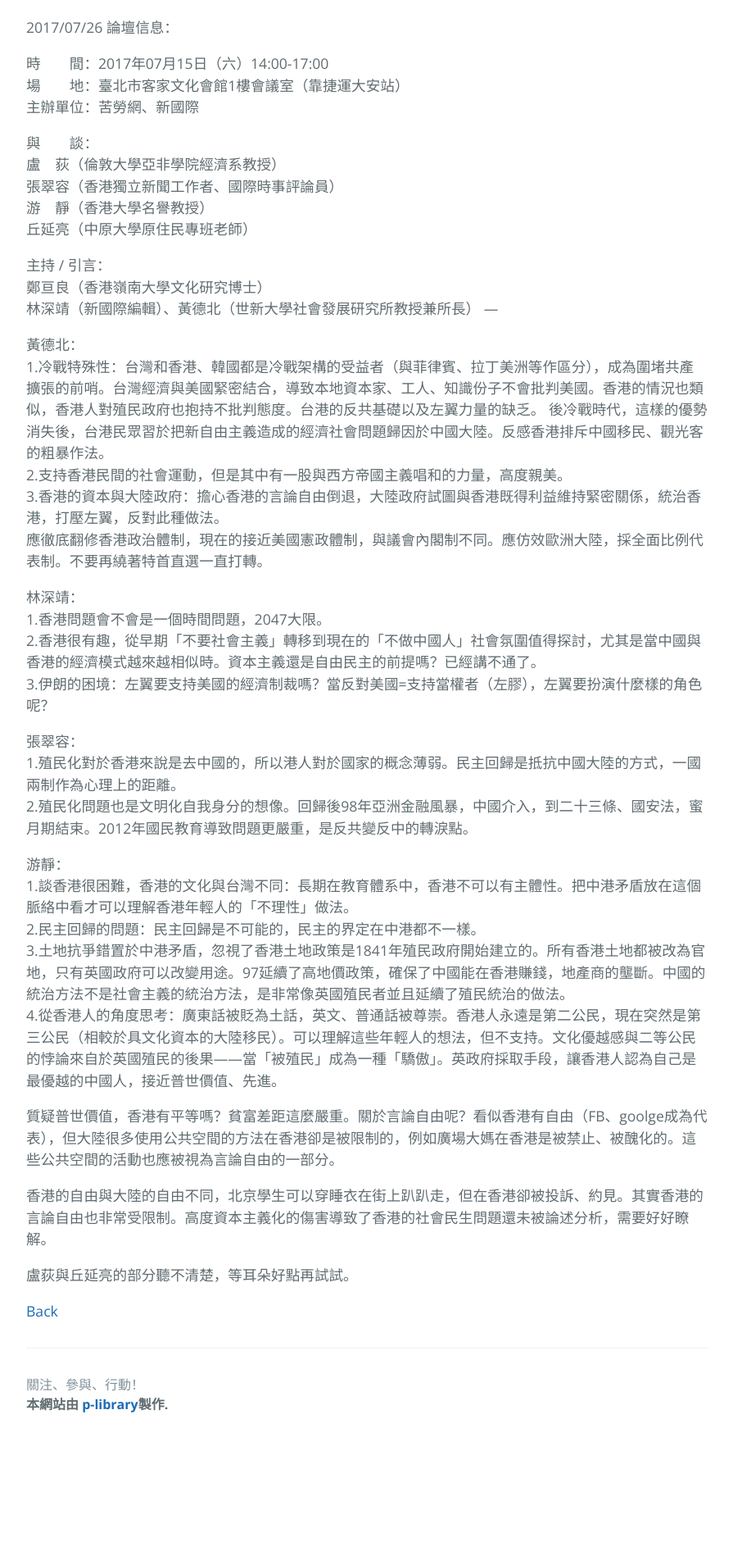
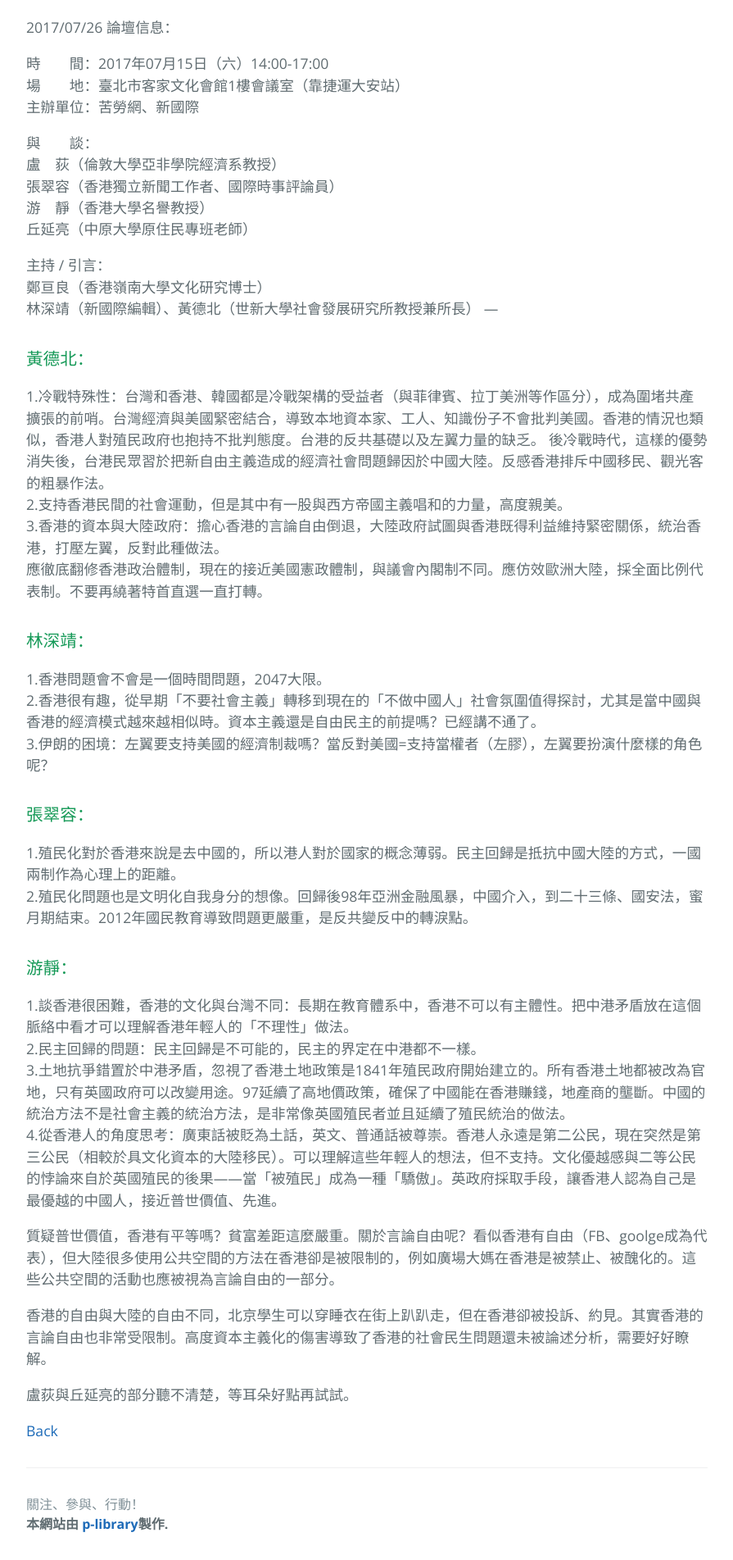
Before and after one commit to p-library/b614103080, a Jekyll site: the page built from _posts/2017-07-26-整理「重新思考社會主義」七月論壇：香港回歸20年，往何處去?.md, in a window 1280 px wide. Shown: the part 696-2599 px from the top of the page at 82% size, without its empty margins (192-1087 px from the left). Built offline with Jekyll 4.4.1, drawn with Linux system fonts in a browser that asks for light colours; before the commit the page ends 2453 px from its top, so only the background shows below that.

```diff
--- a/_posts/2017-07-26-整理「重新思考社會主義」七月論壇：香港回歸20年，往何處去?.md
+++ b/_posts/2017-07-26-整理「重新思考社會主義」七月論壇：香港回歸20年，往何處去?.md
@@ -27,23 +27,23 @@ description: 香港很有趣，從早期「不要社會主義」轉移到現在
 林深靖（新國際編輯）、黃德北（世新大學社會發展研究所教授兼所長）
 ---
 
-黃德北：
+### 黃德北：
 1.冷戰特殊性：台灣和香港、韓國都是冷戰架構的受益者（與菲律賓、拉丁美洲等作區分），成為圍堵共產擴張的前哨。台灣經濟與美國緊密結合，導致本地資本家、工人、知識份子不會批判美國。香港的情況也類似，香港人對殖民政府也抱持不批判態度。台港的反共基礎以及左翼力量的缺乏。
 後冷戰時代，這樣的優勢消失後，台港民眾習於把新自由主義造成的經濟社會問題歸因於中國大陸。反感香港排斥中國移民、觀光客的粗暴作法。
 2.支持香港民間的社會運動，但是其中有一股與西方帝國主義唱和的力量，高度親美。
 3.香港的資本與大陸政府：擔心香港的言論自由倒退，大陸政府試圖與香港既得利益維持緊密關係，統治香港，打壓左翼，反對此種做法。
 應徹底翻修香港政治體制，現在的接近美國憲政體制，與議會內閣制不同。應仿效歐洲大陸，採全面比例代表制。不要再繞著特首直選一直打轉。
 
-林深靖：
+### 林深靖：
 1.香港問題會不會是一個時間問題，2047大限。
 2.香港很有趣，從早期「不要社會主義」轉移到現在的「不做中國人」社會氛圍值得探討，尤其是當中國與香港的經濟模式越來越相似時。資本主義還是自由民主的前提嗎？已經講不通了。
 3.伊朗的困境：左翼要支持美國的經濟制裁嗎？當反對美國=支持當權者（左膠），左翼要扮演什麼樣的角色呢？
 
-張翠容：
+### 張翠容：
 1.殖民化對於香港來說是去中國的，所以港人對於國家的概念薄弱。民主回歸是抵抗中國大陸的方式，一國兩制作為心理上的距離。
 2.殖民化問題也是文明化自我身分的想像。回歸後98年亞洲金融風暴，中國介入，到二十三條、國安法，蜜月期結束。2012年國民教育導致問題更嚴重，是反共變反中的轉淚點。
 
-游靜：
+### 游靜：
 1.談香港很困難，香港的文化與台灣不同：長期在教育體系中，香港不可以有主體性。把中港矛盾放在這個脈絡中看才可以理解香港年輕人的「不理性」做法。
 2.民主回歸的問題：民主回歸是不可能的，民主的界定在中港都不一樣。
 3.土地抗爭錯置於中港矛盾，忽視了香港土地政策是1841年殖民政府開始建立的。所有香港土地都被改為官地，只有英國政府可以改變用途。97延續了高地價政策，確保了中國能在香港賺錢，地產商的壟斷。中國的統治方法不是社會主義的統治方法，是非常像英國殖民者並且延續了殖民統治的做法。
```
